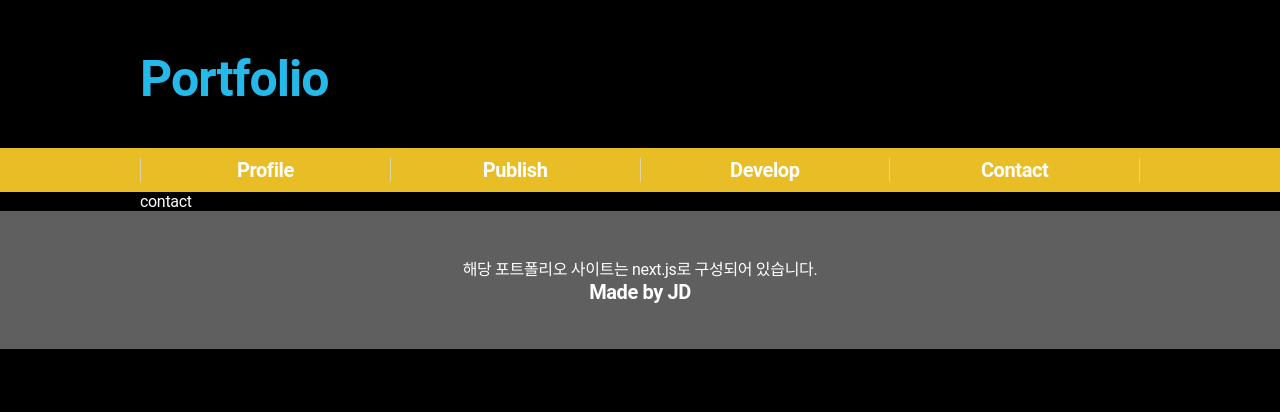
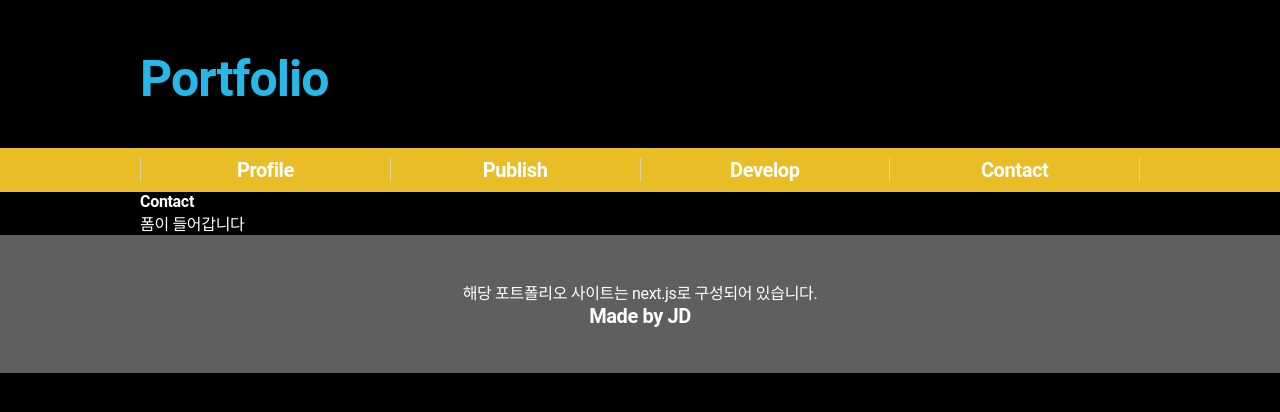
Before and after one commit to jaedurk/portfolio, a Next.js app: page /contact in a window 1280 px wide. Shown: the top 412 px of the page. Built offline with nearby package versions, Linux system fonts and the light colour scheme; a web font is replaced by a local one.

Commit message:
Contact 테스트

```diff
--- /dev/null
+++ b/src/app/contact/components/EmailForm.js
@@ -0,0 +1,7 @@
+'use client';
+
+export default function EmailForm() {
+    return (
+        <div className="email-form">폼이 들어갑니다</div>
+    )
+}
--- a/src/app/contact/page.js
+++ b/src/app/contact/page.js
@@ -1,9 +1,11 @@
 import '/public/styles/contact.scss';
+import EmailForm from "@/app/contact/components/EmailForm";
 
 export default function Contact() {
-  return (
-    <section className="contact">
-      contact
-    </section>
-  )
+    return (
+        <section className="contact">
+            <h2>Contact</h2>
+            <EmailForm/>
+        </section>
+    )
 }
```
Also changed, not shown: package.json (+5 -4 lines), 2 other files (tests, documents, lock files or other folders).
